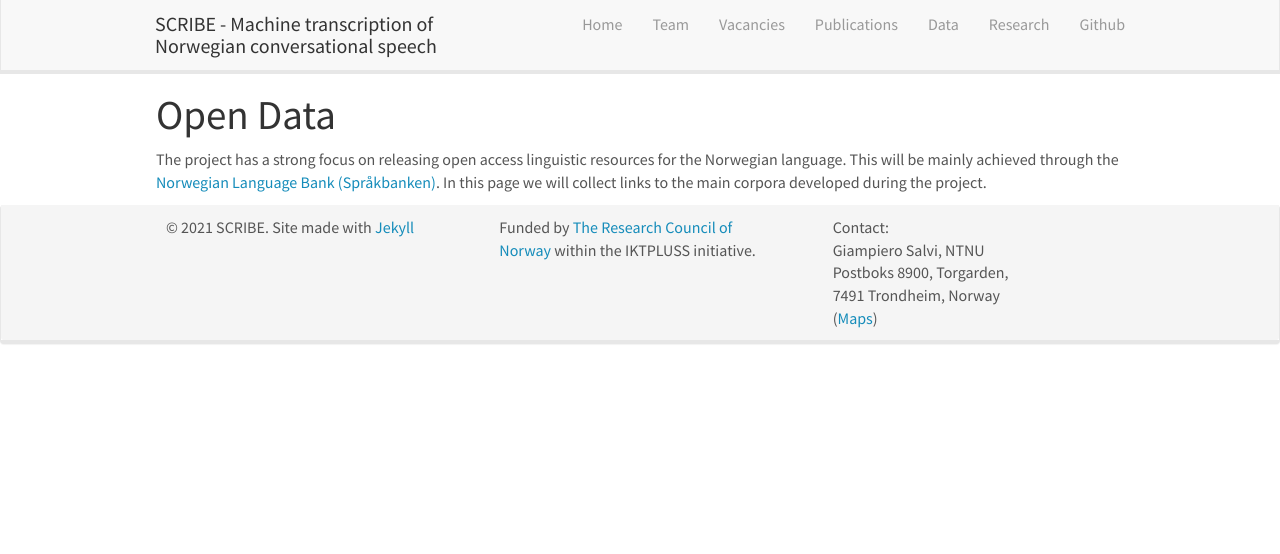
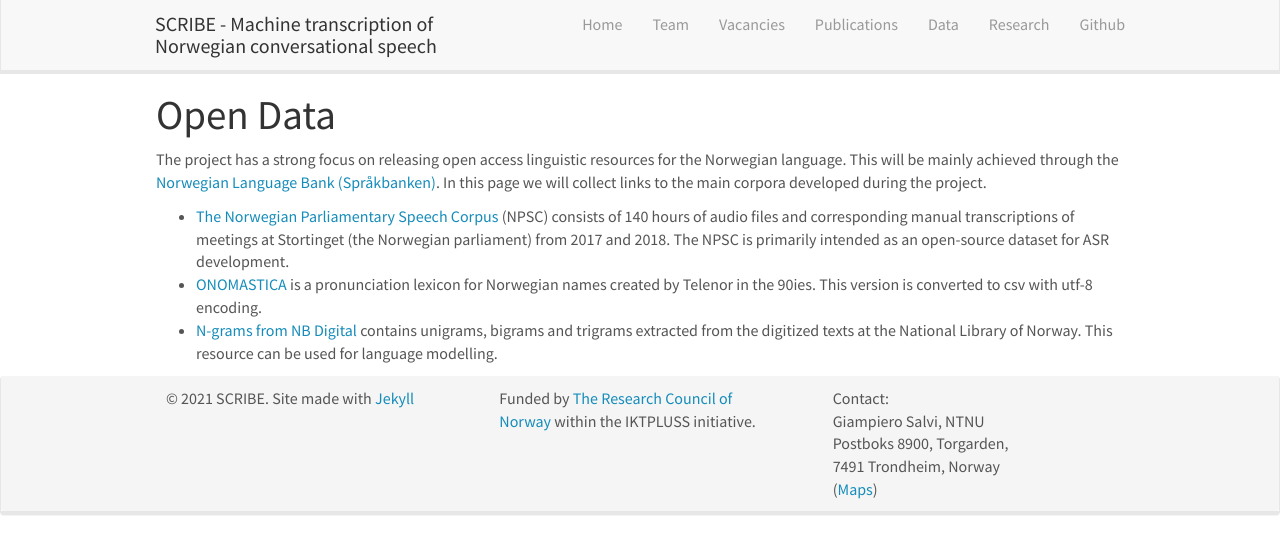
Before and after one commit to scribe-project/scribe-project.github.io, a Jekyll site: the page built from _pages/data.md, in a window 1280 px wide. Shown: the top 554 px of the page. Built offline with Jekyll 4.4.1, drawn with Linux system fonts in a browser that asks for light colours; nearby versions of some CDN libraries.

Commit message:
Add resources published since June 2021

```diff
--- a/_pages/data.md
+++ b/_pages/data.md
@@ -9,3 +9,6 @@ permalink: /data/
 
 # Open Data
 The project has a strong focus on releasing open access linguistic resources for the Norwegian language. This will be mainly achieved through the [Norwegian Language Bank (Språkbanken)](https://www.nb.no/sprakbanken/en/sprakbanken/). In this page we will collect links to the main corpora developed during the project.
+* [The Norwegian Parliamentary Speech Corpus](https://www.nb.no/sprakbanken/en/resource-catalogue/oai-nb-no-sbr-58/) (NPSC) consists of 140 hours of audio files and corresponding manual transcriptions of meetings at Stortinget (the Norwegian parliament) from 2017 and 2018. The NPSC is primarily intended as an open-source dataset for ASR development.
+* [ONOMASTICA](https://www.nb.no/sprakbanken/en/resource-catalogue/oai-nb-no-sbr-67-2/) is a pronunciation lexicon for Norwegian names created by Telenor in the 90ies. This version is converted to csv with utf-8 encoding.
+* [N-grams from NB Digital](https://www.nb.no/sprakbanken/en/resource-catalogue/oai-nb-no-sbr-70/) contains unigrams, bigrams and trigrams extracted from the digitized texts at the National Library of Norway. This resource can be used for language modelling.
```
